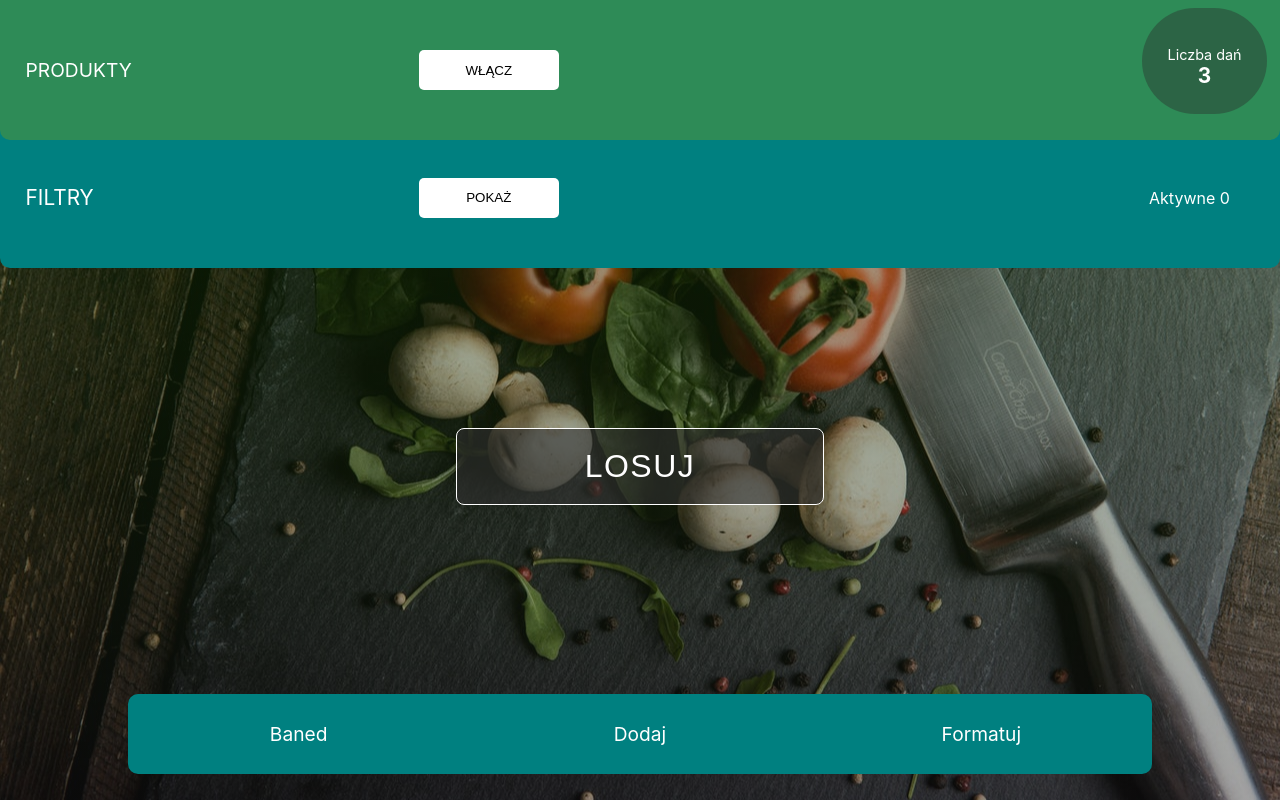
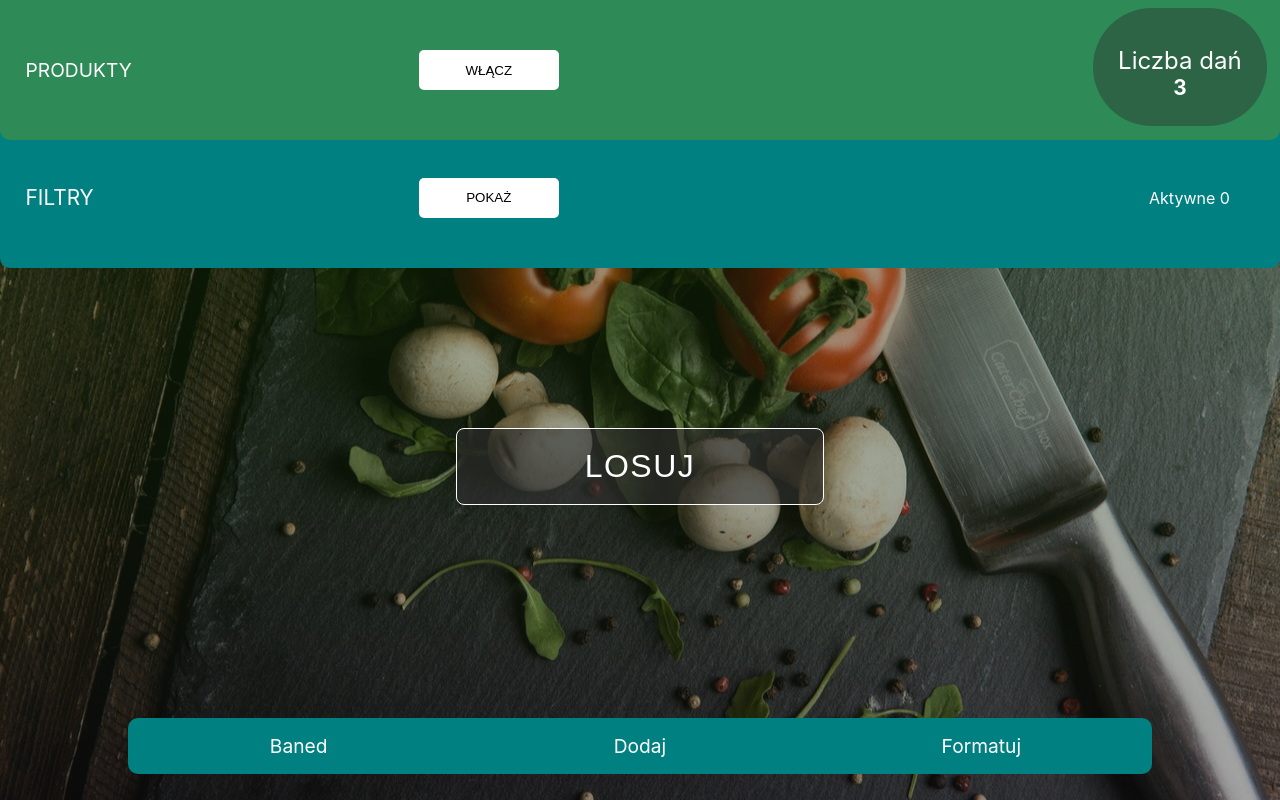
Before and after one commit to atrykp/what-s-for-dinner-react-app, a React (Create React App) app: page / in a window 1280 px wide. Built offline with nearby package versions, Linux system fonts and the light colour scheme.

Commit message:
add selected dish shopping list div and change size of lower nav

```diff
--- a/src/pages/DrawnDishList.js
+++ b/src/pages/DrawnDishList.js
@@ -133,7 +133,6 @@ const DrawnDishList = ({
       <div className="drawnDish__name">
         <h1>{selectedDish.name}</h1>
       </div>
-
       <div className="drawnDish__buttons">
         <button onClick={markDishAsDone} className="drawnDish__doneBtn">
           Zrobione
@@ -148,7 +147,7 @@ const DrawnDishList = ({
           {!productsView ? "zakupy" : "ukryj"}
         </button>
       </div>
-      {productsListArr()}
+      <div className="selectedDish__shoppingList"></div> {productsListArr()}
     </>
   );
   const dishView = isSelected ? selectedDishView : drawnDishView;
--- a/src/styles/App.css
+++ b/src/styles/App.css
@@ -40,7 +40,6 @@
   bottom: 0;
   margin-bottom: 2%;
   width: 100%;
-  min-height: 10vh;
   border-radius: 10px;
   display: grid;
   grid-template-columns: 1fr 1fr 1fr;
@@ -52,7 +51,7 @@
   font-size: 1.2rem;
   color: white;
   text-decoration: none;
-  padding: 3vh 15%;
+  padding: 2vh 15%;
 }
 @media (min-width: 500px) {
   .lowerNav {
@@ -61,8 +60,9 @@
     right: 10%;
     height: auto;
   }
-  .lowerNav__banned,
-  .lowerNav__add {
-    padding: 0;
+}
+@media (min-width: 700px) {
+  .upperNav__counter {
+    font-size: 1.5rem;
   }
 }
--- a/src/styles/DrawnDishList.css
+++ b/src/styles/DrawnDishList.css
@@ -38,6 +38,7 @@
   grid-template-rows: auto auto auto;
   margin-bottom: 20vh;
   margin-top: 2vh;
+  color: white;
 }
 .drawnDish__buttons {
   min-height: 5vh;
@@ -95,6 +96,8 @@
   min-height: 40px;
   max-height: 50px;
 }
+.selectedDish__shoppingList p {
+}
 @media (min-width: 500px) {
   .drawnDishSection__drawBtn--drawn {
     padding: 1% 7%;
@@ -102,11 +105,14 @@
   .drawnDish {
     width: 70%;
     min-height: 250px;
-    max-height: 300px;
+
     max-width: 400px;
     margin-top: 0.1vh;
   }
   .drawnDish__name {
     height: 150px;
   }
+  .drawnDish__ingredientsBtn {
+    height: 50px;
+  }
 }
--- a/src/styles/RemoveStorage.css
+++ b/src/styles/RemoveStorage.css
@@ -6,7 +6,7 @@
   font-family: -apple-system, BlinkMacSystemFont, "Segoe UI", "Roboto", "Oxygen",
     "Ubuntu", "Cantarell", "Fira Sans", "Droid Sans", "Helvetica Neue",
     sans-serif;
-  padding: 3vh 15%;
+  padding: 2vh 15%;
 }
 .removeStorageFormat {
   grid-area: 2/1/3/4;
@@ -24,19 +24,10 @@
 .removeStorageFormat__button {
   width: 40%;
   font-size: 2rem;
-  margin: 5% 0 10%;
+  margin: 5% 0 6%;
   color: white;
   background-color: transparent;
   border: 1px solid white;
   border-radius: 10px;
   text-transform: uppercase;
 }
-.removeStorageFormat__button--yes {
-  border-color: red;
-}
-@media (min-width: 500px) {
-  .lowerNav__banned,
-  .lowerNav__add {
-    padding: 0;
-  }
-}
```
Also changed, not shown: 1 other file (tests, documents, lock files or other folders).
